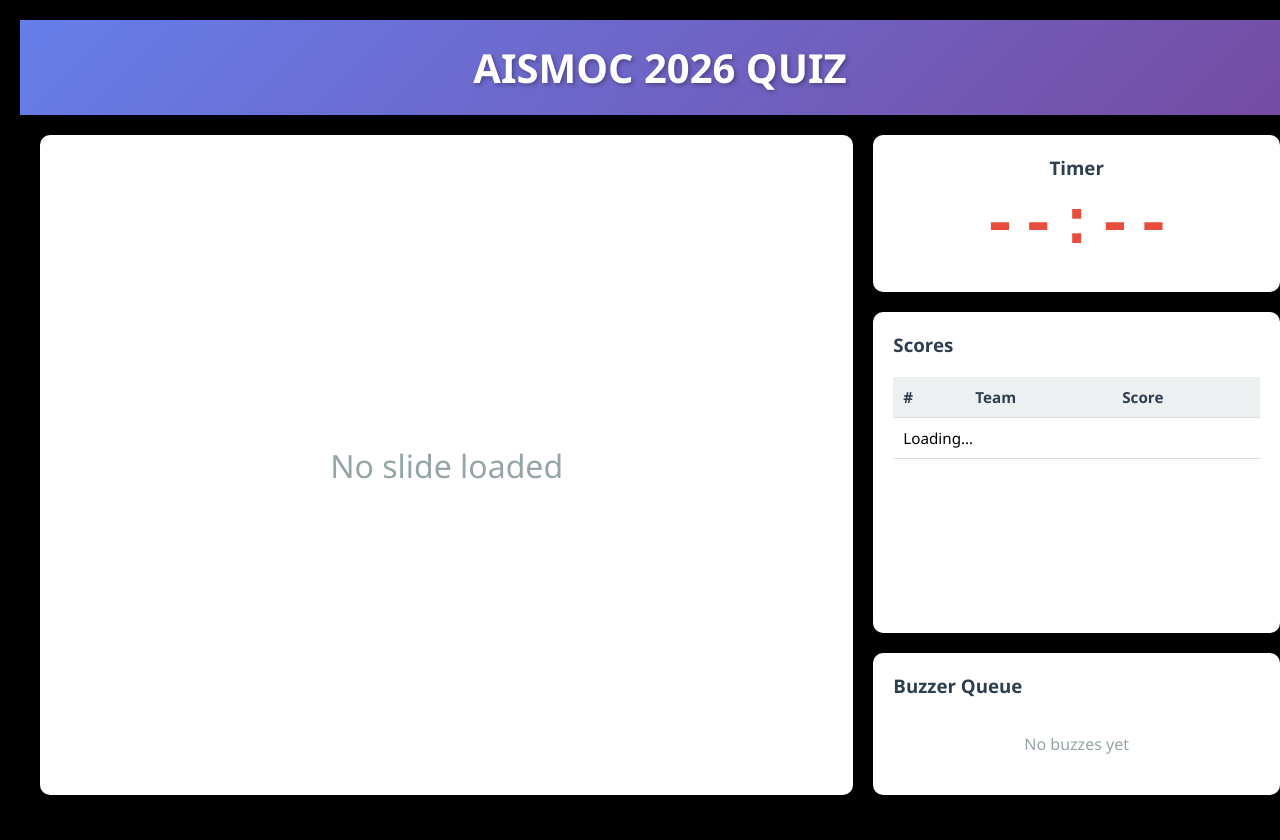
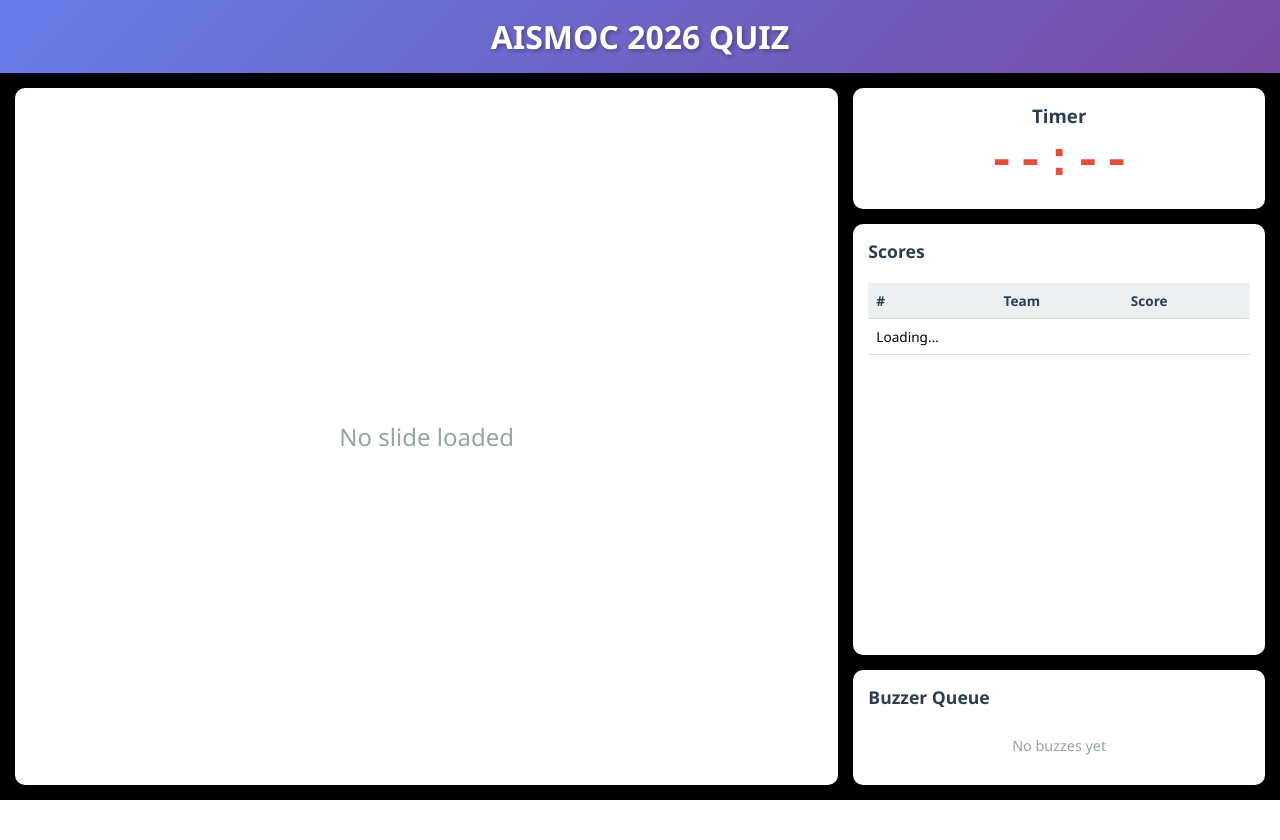
Before and after one commit to amdeyk/confquiz, a FastAPI app: page /display in a window 1280 px wide. After the commit the page ends 800 px from the top, so only its background shows below. Run offline with FastAPI, Linux system fonts and the light colour scheme; data that the repository does not hold is empty; parts of the project's set-up code (start-up, migrations or seed data) failed here and were passed over.

Commit message:
update look'

```diff
--- a/templates/display.html
+++ b/templates/display.html
@@ -58,27 +58,37 @@
 </div>
 
 <style>
+    * {
+        box-sizing: border-box;
+    }
+
     body {
         background: #000;
+        margin: 0;
+        padding: 0;
+        overflow: hidden;
     }
 
     .main-display {
         width: 100vw;
         height: 100vh;
+        margin: 0;
         padding: 0;
-        margin: 0;
         overflow: hidden;
+        display: flex;
+        flex-direction: column;
     }
 
     .banner {
         background: linear-gradient(135deg, #667eea 0%, #764ba2 100%);
-        padding: 20px;
+        padding: 15px 20px;
         text-align: center;
+        flex-shrink: 0;
     }
 
     .banner h1 {
         color: white;
-        font-size: 2.5rem;
+        font-size: 2rem;
         margin: 0;
         text-shadow: 2px 2px 4px rgba(0, 0, 0, 0.3);
     }
@@ -86,9 +96,11 @@
     .display-grid {
         display: grid;
         grid-template-columns: 2fr 1fr;
-        gap: 20px;
-        padding: 20px;
-        height: calc(100vh - 100px);
+        gap: 15px;
+        padding: 15px;
+        flex: 1;
+        overflow: hidden;
+        min-height: 0;
     }
 
     .slide-area {
@@ -98,6 +110,8 @@
         display: flex;
         align-items: center;
         justify-content: center;
+        min-height: 0;
+        min-width: 0;
     }
 
     .slide-container {
@@ -106,23 +120,28 @@
         display: flex;
         align-items: center;
         justify-content: center;
+        padding: 10px;
     }
 
     .slide-container img {
         max-width: 100%;
         max-height: 100%;
+        width: auto;
+        height: auto;
         object-fit: contain;
     }
 
     .no-slide {
         color: #95a5a6;
-        font-size: 2rem;
+        font-size: 1.5rem;
     }
 
     .side-panel {
         display: flex;
         flex-direction: column;
-        gap: 20px;
+        gap: 15px;
+        overflow: hidden;
+        min-height: 0;
     }
 
     .timer-card,
@@ -130,7 +149,8 @@
     .buzzer-card {
         background: white;
         border-radius: 10px;
-        padding: 20px;
+        padding: 15px;
+        overflow: hidden;
     }
 
     .timer-card {
@@ -143,41 +163,49 @@
     }
 
     .timer-value {
-        font-size: 4rem;
+        font-size: 3rem;
         font-weight: bold;
         color: #e74c3c;
         font-family: 'Courier New', monospace;
+        line-height: 1;
     }
 
     .timer-status {
-        font-size: 1.2rem;
+        font-size: 1rem;
         color: #7f8c8d;
-        margin-top: 10px;
+        margin-top: 8px;
     }
 
     .scoreboard-card {
         flex: 1;
         overflow-y: auto;
+        overflow-x: hidden;
+        min-height: 0;
     }
 
     .scoreboard-card h3 {
-        margin-bottom: 15px;
+        margin: 0 0 12px 0;
         color: #2c3e50;
+        font-size: 1.1rem;
     }
 
     #scoreboardTable {
         width: 100%;
-        font-size: 0.95rem;
+        font-size: 0.85rem;
+        table-layout: fixed;
     }
 
     #scoreboardTable th {
         background: #ecf0f1;
-        padding: 10px;
+        padding: 8px;
         text-align: left;
     }
 
     #scoreboardTable td {
-        padding: 10px;
+        padding: 8px;
+        overflow: hidden;
+        text-overflow: ellipsis;
+        white-space: nowrap;
     }
 
     .current-team {
@@ -186,23 +214,27 @@
     }
 
     .buzzer-card {
-        max-height: 300px;
+        max-height: 250px;
         overflow-y: auto;
+        overflow-x: hidden;
+        flex-shrink: 0;
     }
 
     .buzzer-card h3 {
-        margin-bottom: 15px;
+        margin: 0 0 12px 0;
         color: #2c3e50;
+        font-size: 1.1rem;
     }
 
     .buzzer-item {
-        padding: 10px;
-        margin-bottom: 10px;
+        padding: 8px 10px;
+        margin-bottom: 8px;
         border-radius: 5px;
         background: #ecf0f1;
         display: flex;
         justify-content: space-between;
         align-items: center;
+        font-size: 0.9rem;
     }
 
     .buzzer-item.first {
@@ -214,13 +246,20 @@
     .no-buzzes {
         color: #95a5a6;
         text-align: center;
-        padding: 20px;
+        padding: 15px;
+        font-size: 0.9rem;
+    }
+
+    /* Ensure no horizontal scroll */
+    .container {
+        max-width: 100vw;
+        overflow-x: hidden;
     }
 
     /* Mobile/Tablet - redirect message */
     @media (max-width: 1024px) {
         .main-display {
-            display: flex;
+            display: flex !important;
             align-items: center;
             justify-content: center;
             text-align: center;
@@ -229,7 +268,7 @@
 
         .banner,
         .display-grid {
-            display: none;
+            display: none !important;
         }
 
         .main-display::before {
@@ -240,6 +279,16 @@
             background: rgba(0, 0, 0, 0.8);
             padding: 40px;
             border-radius: 10px;
+            max-width: 90vw;
+        }
+    }
+
+    /* Prevent any overflow on large screens */
+    @media (min-width: 1025px) {
+        html, body {
+            overflow: hidden;
+            width: 100vw;
+            height: 100vh;
         }
     }
 </style>
```
